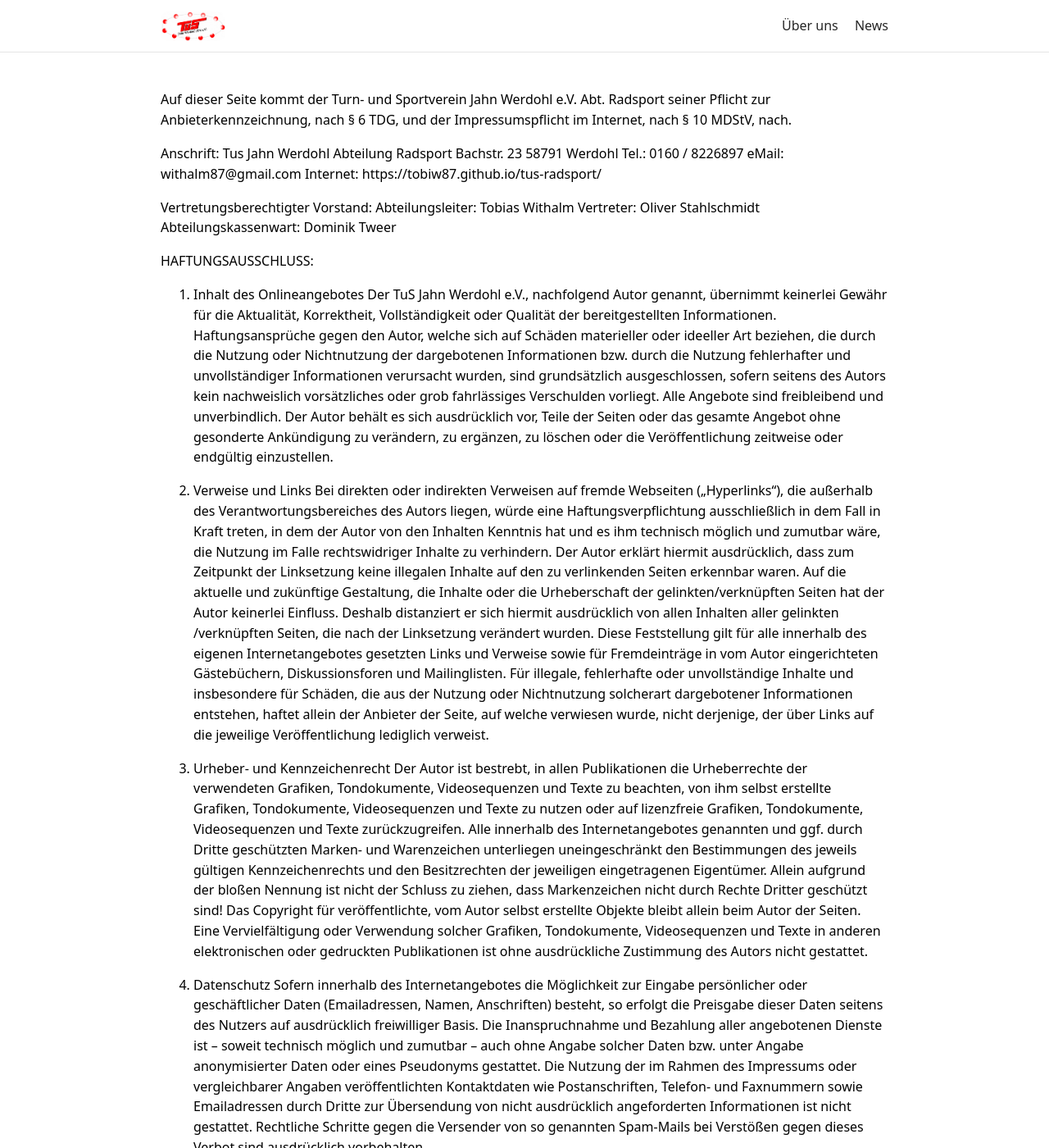
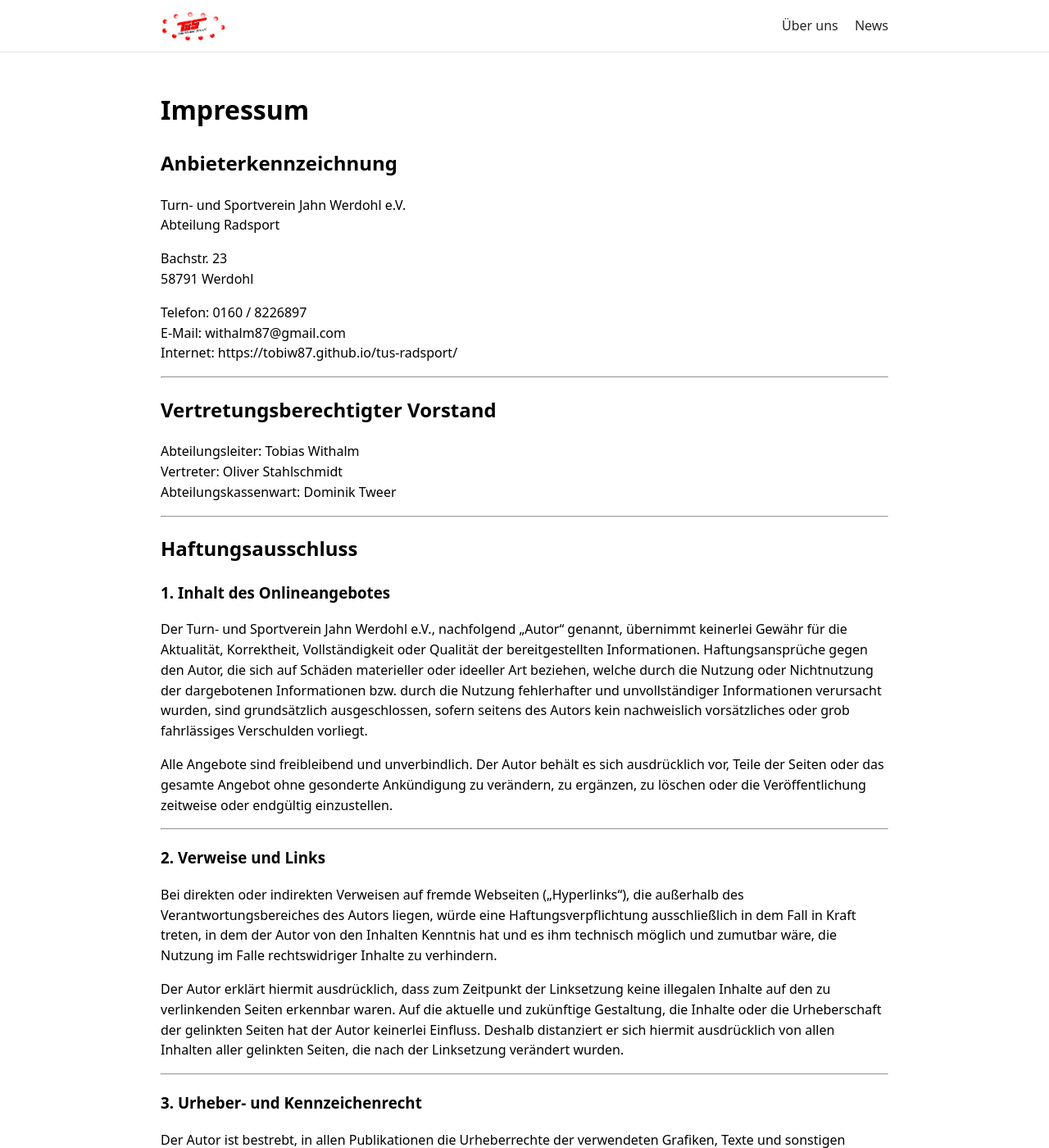
Before and after one commit to Tobiw87/tus-radsport, a Jekyll site: the page built from impressum.md, in a window 1280 px wide and 1400 px high. Shown: the whole window at 82% size. Built offline with Jekyll 4.4.1, drawn with Linux system fonts in a browser that asks for light colours; our own code applies the rules of GitHub Pages for plain Markdown files; some of the changed text lies outside the part shown.

Commit message:
impressum

```diff
--- a/impressum.md
+++ b/impressum.md
@@ -1,33 +1,64 @@
-Auf dieser Seite kommt der Turn- und Sportverein Jahn Werdohl e.V. Abt. Radsport seiner Pflicht zur Anbieterkennzeichnung, nach § 6 TDG, und der Impressumspflicht im Internet, nach § 10 MDStV, nach.
+---
+layout: default
+title: Impressum
+---
 
-Anschrift:
-Tus Jahn Werdohl
+## Anbieterkennzeichnung
+
+Turn- und Sportverein Jahn Werdohl e.V.
 Abteilung Radsport
+
 Bachstr. 23
 58791 Werdohl
-Tel.: 0160 / 8226897
-eMail: withalm87@gmail.com
+
+Telefon: 0160 / 8226897
+E-Mail: withalm87@gmail.com
 Internet: https://tobiw87.github.io/tus-radsport/
 
-Vertretungsberechtigter Vorstand:
+---
+
+## Vertretungsberechtigter Vorstand
+
 Abteilungsleiter: Tobias Withalm
 Vertreter: Oliver Stahlschmidt
 Abteilungskassenwart: Dominik Tweer
 
+---
 
-HAFTUNGSAUSSCHLUSS:
+## Haftungsausschluss
 
-1. Inhalt des Onlineangebotes
-Der TuS Jahn Werdohl e.V., nachfolgend Autor genannt, übernimmt keinerlei Gewähr für die Aktualität, Korrektheit, Vollständigkeit oder Qualität der bereitgestellten Informationen. Haftungsansprüche gegen den Autor, welche sich auf Schäden materieller oder ideeller Art beziehen, die durch die Nutzung oder Nichtnutzung der dargebotenen Informationen bzw. durch die Nutzung fehlerhafter und unvollständiger Informationen verursacht wurden, sind grundsätzlich ausgeschlossen, sofern seitens des Autors kein nachweislich vorsätzliches oder grob fahrlässiges Verschulden vorliegt. Alle Angebote sind freibleibend und unverbindlich. Der Autor behält es sich ausdrücklich vor, Teile der Seiten oder das gesamte Angebot ohne gesonderte Ankündigung zu verändern, zu ergänzen, zu löschen oder die Veröffentlichung zeitweise oder endgültig einzustellen.
+### 1. Inhalt des Onlineangebotes
 
-2. Verweise und Links
-Bei direkten oder indirekten Verweisen auf fremde Webseiten („Hyperlinks“), die außerhalb des Verantwortungsbereiches des Autors liegen, würde eine Haftungsverpflichtung ausschließlich in dem Fall in Kraft treten, in dem der Autor von den Inhalten Kenntnis hat und es ihm technisch möglich und zumutbar wäre, die Nutzung im Falle rechtswidriger Inhalte zu verhindern. Der Autor erklärt hiermit ausdrücklich, dass zum Zeitpunkt der Linksetzung keine illegalen Inhalte auf den zu verlinkenden Seiten erkennbar waren. Auf die aktuelle und zukünftige Gestaltung, die Inhalte oder die Urheberschaft der gelinkten/verknüpften Seiten hat der Autor keinerlei Einfluss. Deshalb distanziert er sich hiermit ausdrücklich von allen Inhalten aller gelinkten /verknüpften Seiten, die nach der Linksetzung verändert wurden. Diese Feststellung gilt für alle innerhalb des eigenen Internetangebotes gesetzten Links und Verweise sowie für Fremdeinträge in vom Autor eingerichteten Gästebüchern, Diskussionsforen und Mailinglisten. Für illegale, fehlerhafte oder unvollständige Inhalte und insbesondere für Schäden, die aus der Nutzung oder Nichtnutzung solcherart dargebotener Informationen entstehen, haftet allein der Anbieter der Seite, auf welche verwiesen wurde, nicht derjenige, der über Links auf die jeweilige Veröffentlichung lediglich verweist.
+Der Turn- und Sportverein Jahn Werdohl e.V., nachfolgend „Autor“ genannt, übernimmt keinerlei Gewähr für die Aktualität, Korrektheit, Vollständigkeit oder Qualität der bereitgestellten Informationen. Haftungsansprüche gegen den Autor, die sich auf Schäden materieller oder ideeller Art beziehen, welche durch die Nutzung oder Nichtnutzung der dargebotenen Informationen bzw. durch die Nutzung fehlerhafter und unvollständiger Informationen verursacht wurden, sind grundsätzlich ausgeschlossen, sofern seitens des Autors kein nachweislich vorsätzliches oder grob fahrlässiges Verschulden vorliegt.
 
-3. Urheber- und Kennzeichenrecht
-Der Autor ist bestrebt, in allen Publikationen die Urheberrechte der verwendeten Grafiken, Tondokumente, Videosequenzen und Texte zu beachten, von ihm selbst erstellte Grafiken, Tondokumente, Videosequenzen und Texte zu nutzen oder auf lizenzfreie Grafiken, Tondokumente, Videosequenzen und Texte zurückzugreifen. Alle innerhalb des Internetangebotes genannten und ggf. durch Dritte geschützten Marken- und Warenzeichen unterliegen uneingeschränkt den Bestimmungen des jeweils gültigen Kennzeichenrechts und den Besitzrechten der jeweiligen eingetragenen Eigentümer. Allein aufgrund der bloßen Nennung ist nicht der Schluss zu ziehen, dass Markenzeichen nicht durch Rechte Dritter geschützt sind! Das Copyright für veröffentlichte, vom Autor selbst erstellte Objekte bleibt allein beim Autor der Seiten. Eine Vervielfältigung oder Verwendung solcher Grafiken, Tondokumente, Videosequenzen und Texte in anderen elektronischen oder gedruckten Publikationen ist ohne ausdrückliche Zustimmung des Autors nicht gestattet.
+Alle Angebote sind freibleibend und unverbindlich. Der Autor behält es sich ausdrücklich vor, Teile der Seiten oder das gesamte Angebot ohne gesonderte Ankündigung zu verändern, zu ergänzen, zu löschen oder die Veröffentlichung zeitweise oder endgültig einzustellen.
 
-4. Datenschutz
-Sofern innerhalb des Internetangebotes die Möglichkeit zur Eingabe persönlicher oder geschäftlicher Daten (Emailadressen, Namen, Anschriften) besteht, so erfolgt die Preisgabe dieser Daten seitens des Nutzers auf ausdrücklich freiwilliger Basis. Die Inanspruchnahme und Bezahlung aller angebotenen Dienste ist – soweit technisch möglich und zumutbar – auch ohne Angabe solcher Daten bzw. unter Angabe anonymisierter Daten oder eines Pseudonyms gestattet. Die Nutzung der im Rahmen des Impressums oder vergleichbarer Angaben veröffentlichten Kontaktdaten wie Postanschriften, Telefon- und Faxnummern sowie Emailadressen durch Dritte zur Übersendung von nicht ausdrücklich angeforderten Informationen ist nicht gestattet. Rechtliche Schritte gegen die Versender von so genannten Spam-Mails bei Verstößen gegen dieses Verbot sind ausdrücklich vorbehalten.
+---
 
-5. Rechtswirksamkeit dieses Haftungsausschlusses
+### 2. Verweise und Links
+
+Bei direkten oder indirekten Verweisen auf fremde Webseiten („Hyperlinks“), die außerhalb des Verantwortungsbereiches des Autors liegen, würde eine Haftungsverpflichtung ausschließlich in dem Fall in Kraft treten, in dem der Autor von den Inhalten Kenntnis hat und es ihm technisch möglich und zumutbar wäre, die Nutzung im Falle rechtswidriger Inhalte zu verhindern.
+
+Der Autor erklärt hiermit ausdrücklich, dass zum Zeitpunkt der Linksetzung keine illegalen Inhalte auf den zu verlinkenden Seiten erkennbar waren. Auf die aktuelle und zukünftige Gestaltung, die Inhalte oder die Urheberschaft der gelinkten Seiten hat der Autor keinerlei Einfluss. Deshalb distanziert er sich hiermit ausdrücklich von allen Inhalten aller gelinkten Seiten, die nach der Linksetzung verändert wurden.
+
+---
+
+### 3. Urheber- und Kennzeichenrecht
+
+Der Autor ist bestrebt, in allen Publikationen die Urheberrechte der verwendeten Grafiken, Texte und sonstigen Inhalte zu beachten. Alle innerhalb des Internetangebotes genannten und gegebenenfalls durch Dritte geschützten Marken- und Warenzeichen unterliegen uneingeschränkt den Bestimmungen des jeweils gültigen Kennzeichenrechts und den Besitzrechten der jeweiligen eingetragenen Eigentümer.
+
+Das Copyright für vom Autor selbst erstellte Inhalte bleibt allein beim Autor der Seiten. Eine Vervielfältigung oder Verwendung solcher Inhalte in anderen elektronischen oder gedruckten Publikationen ist ohne ausdrückliche Zustimmung nicht gestattet.
+
+---
+
+### 4. Datenschutz
+
+Sofern innerhalb des Internetangebotes die Möglichkeit zur Eingabe persönlicher oder geschäftlicher Daten (E-Mail-Adressen, Namen, Anschriften) besteht, erfolgt die Preisgabe dieser Daten seitens des Nutzers auf ausdrücklich freiwilliger Basis.
+
+Die Nutzung der im Rahmen des Impressums veröffentlichten Kontaktdaten durch Dritte zur Übersendung von nicht ausdrücklich angeforderten Informationen ist nicht gestattet.
+
+---
+
+### 5. Rechtswirksamkeit dieses Haftungsausschlusses
+
 Dieser Haftungsausschluss ist als Teil des Internetangebotes zu betrachten, von dem aus auf diese Seite verwiesen wurde. Sofern Teile oder einzelne Formulierungen dieses Textes der geltenden Rechtslage nicht, nicht mehr oder nicht vollständig entsprechen sollten, bleiben die übrigen Teile des Dokumentes in ihrem Inhalt und ihrer Gültigkeit davon unberührt.
```
